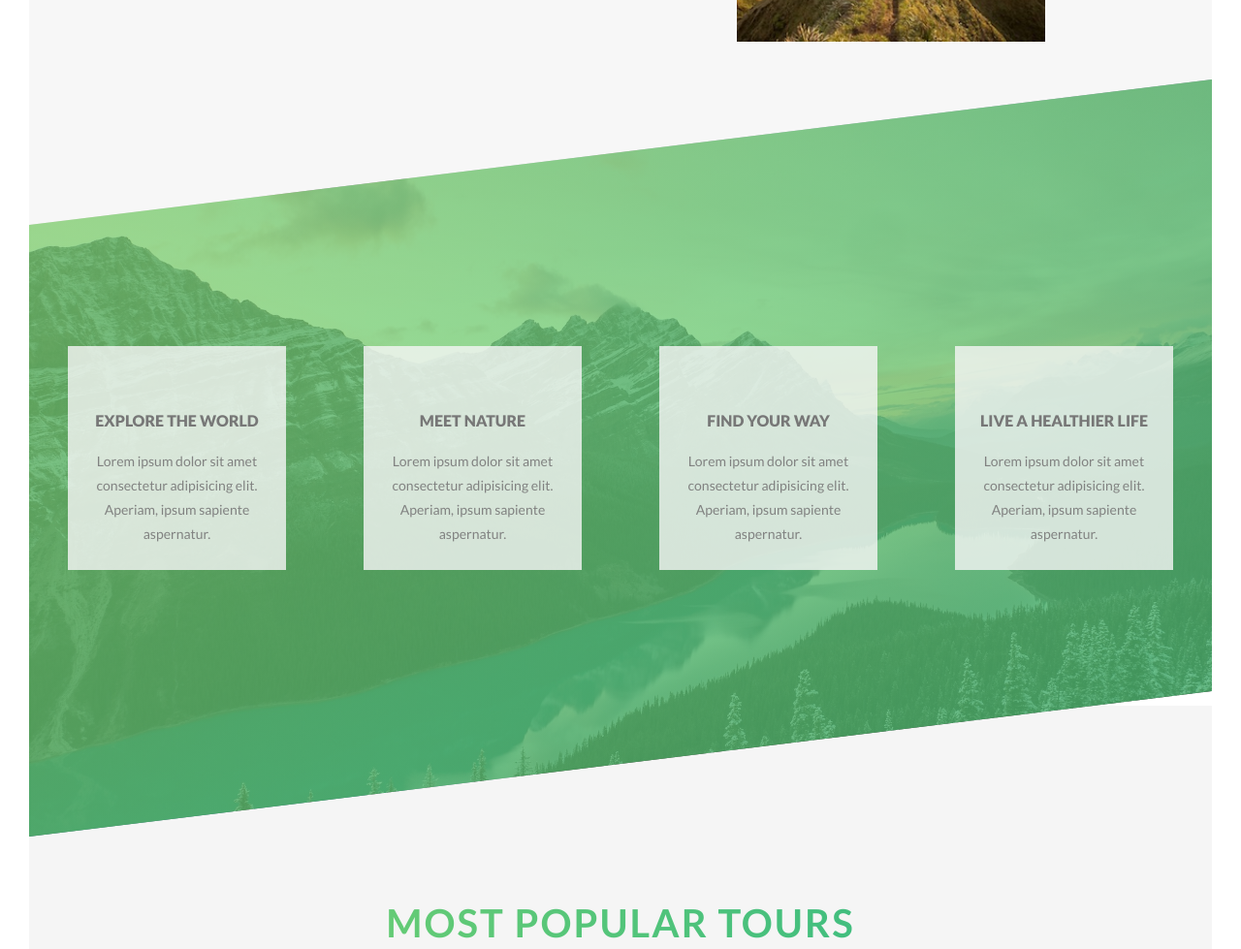
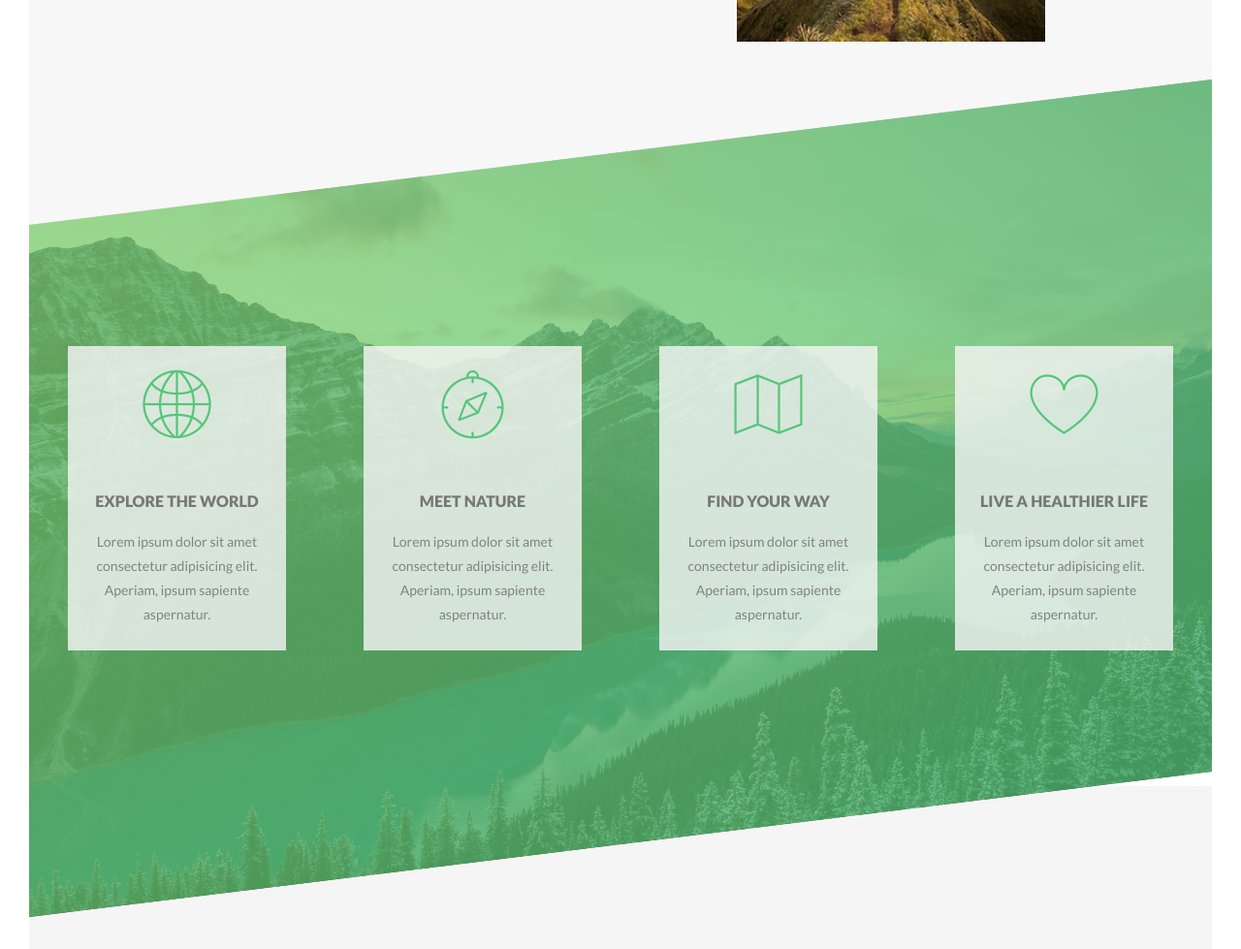
Before and after one commit to Pokdee/Natours, a website: page index.html in a window 1280 px wide. Shown: the part 1357-2336 px from the top of the page at 97% size. Drawn offline with Linux system fonts and the light colour scheme; files whose address does not match are found by name.

Commit message:
Minor Change

```diff
--- a/index.html
+++ b/index.html
@@ -9,7 +9,7 @@
       rel="stylesheet"
     />
 
-    <link rel="stylesheet" href="scss/main.css" />
+    <link rel="stylesheet" href="style.css" />
 
     <link rel="shortcut icon" type="image/png" href="img/favicon.png" />
 
```
Also changed, not shown: 1 other file.
